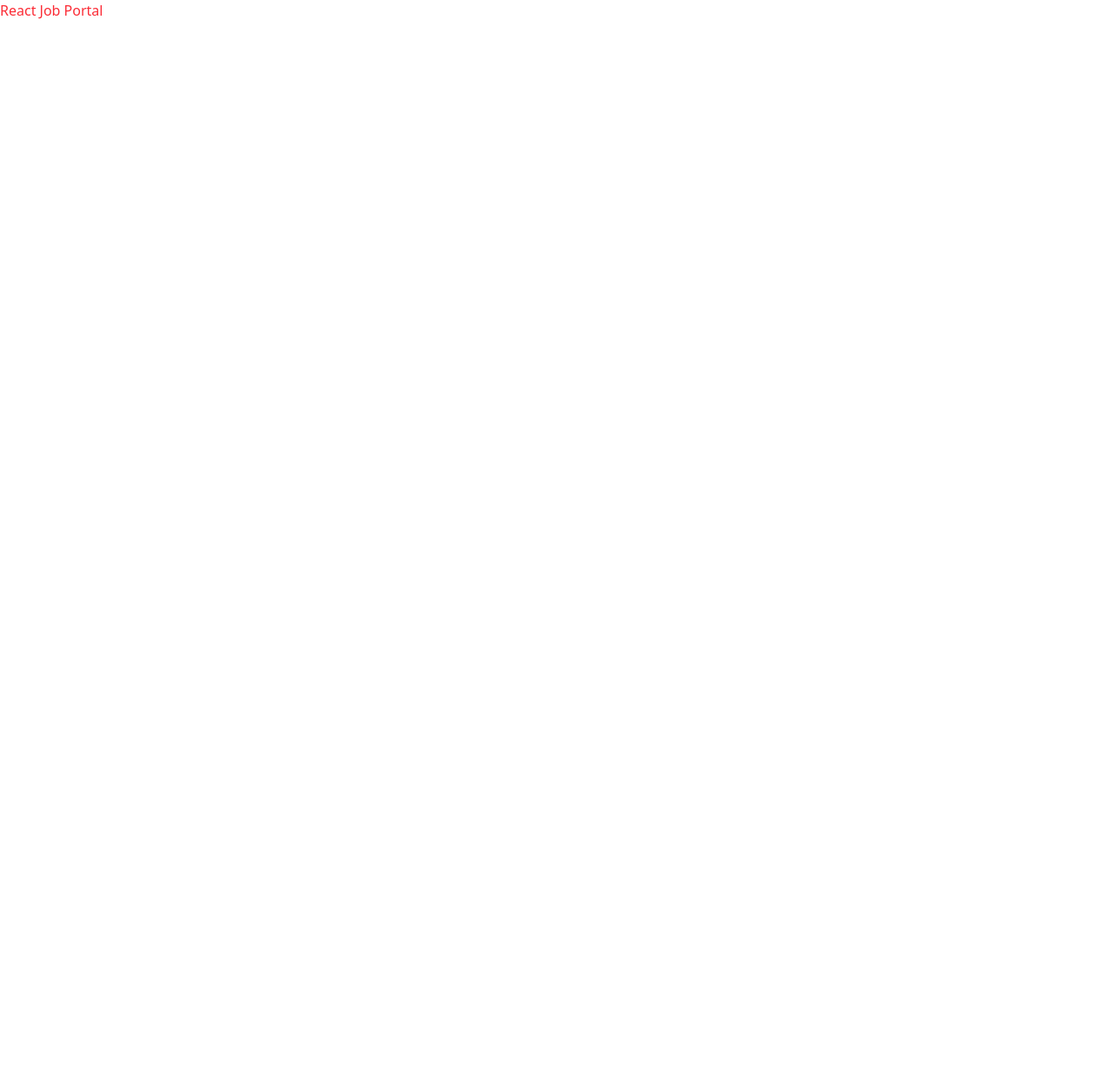
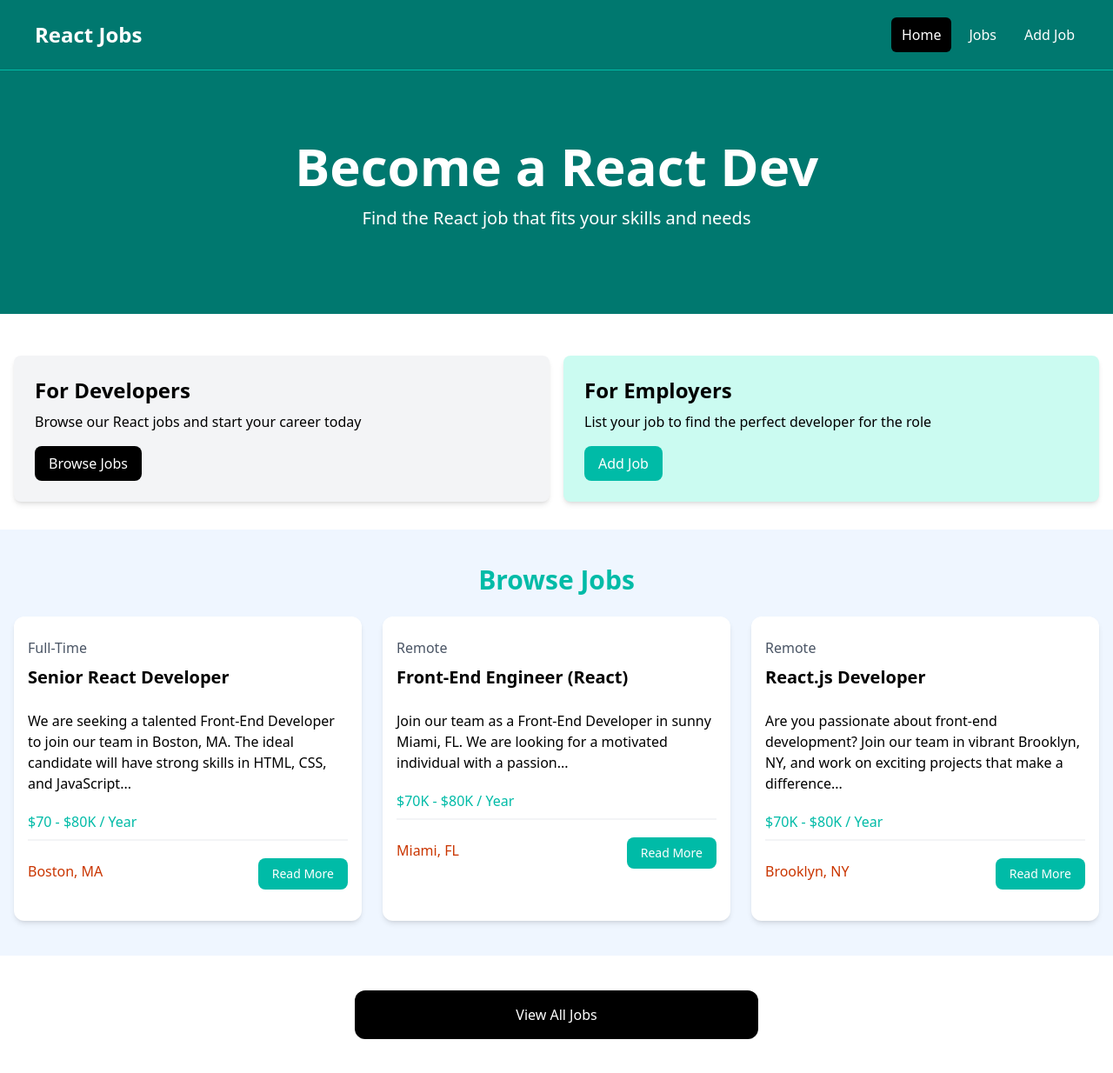
Before and after one commit to AmaduKamara/job-portal, a React (Vite) app: page / in a window 1280 px wide. Shown: the whole page at 87% size. Before the commit the page ends 800 px from the top, so only its background shows below. Built offline with nearby package versions, Linux system fonts and the light colour scheme.

Commit message:
Add template code for the landing page

```diff
--- a/src/App.jsx
+++ b/src/App.jsx
@@ -1,9 +1,214 @@
-function App() {
+import React from "react";
+
+const App = () => {
   return (
     <main>
-      <h1 className="text-red-500">React Job Portal</h1>
+      <nav className='bg-teal-700 border-b border-teal-500 sticky top-0'>
+        <div className='container mx-auto px-2 sm:px-6 lg:px-8'>
+          <div className='flex h-20 items-center justify-between'>
+            <div className='flex flex-1 items-center justify-center md:items-stretch md:justify-start'>
+              {/* <!-- Logo --> */}
+              <a
+                className='flex flex-shrink-0 items-center mr-4'
+                href='/index.html'
+              >
+                <span className='hidden md:block text-white text-2xl font-bold ml-2'>
+                  React Jobs
+                </span>
+              </a>
+              <div className='md:ml-auto'>
+                <div className='flex space-x-2'>
+                  <a
+                    href='/index.html'
+                    className='text-white bg-black hover:bg-gray-900 hover:text-white rounded-md px-3 py-2'
+                  >
+                    Home
+                  </a>
+                  <a
+                    href='/jobs.html'
+                    className='text-white hover:bg-gray-900 hover:text-white rounded-md px-3 py-2'
+                  >
+                    Jobs
+                  </a>
+                  <a
+                    href='/add-job.html'
+                    className='text-white hover:bg-gray-900 hover:text-white rounded-md px-3 py-2'
+                  >
+                    Add Job
+                  </a>
+                </div>
+              </div>
+            </div>
+          </div>
+        </div>
+      </nav>
+
+      {/* <!-- Hero --> */}
+      <section className='bg-teal-700 py-20 mb-4'>
+        <div className='max-w-7xl mx-auto px-4 sm:px-6 lg:px-8 flex flex-col items-center'>
+          <div className='text-center'>
+            <h1 className='text-4xl font-extrabold text-white sm:text-5xl md:text-6xl'>
+              Become a React Dev
+            </h1>
+            <p className='my-4 text-xl text-white'>
+              Find the React job that fits your skills and needs
+            </p>
+          </div>
+        </div>
+      </section>
+
+      {/* <!-- Developers and Employers --> */}
+      <section className='py-4'>
+        <div className='container-xl lg:container m-auto'>
+          <div className='grid grid-cols-1 md:grid-cols-2 gap-4 p-4 rounded-lg'>
+            <div className='bg-gray-100 p-6 rounded-lg shadow-md'>
+              <h2 className='text-2xl font-bold'>For Developers</h2>
+              <p className='mt-2 mb-4'>
+                Browse our React jobs and start your career today
+              </p>
+              <a
+                href='/jobs.html'
+                className='inline-block bg-black text-white rounded-lg px-4 py-2 hover:bg-gray-700'
+              >
+                Browse Jobs
+              </a>
+            </div>
+            <div className='bg-teal-100 p-6 rounded-lg shadow-md'>
+              <h2 className='text-2xl font-bold'>For Employers</h2>
+              <p className='mt-2 mb-4'>
+                List your job to find the perfect developer for the role
+              </p>
+              <a
+                href='/add-job.html'
+                className='inline-block bg-teal-500 text-white rounded-lg px-4 py-2 hover:bg-teal-600'
+              >
+                Add Job
+              </a>
+            </div>
+          </div>
+        </div>
+      </section>
+
+      {/* <!-- Browse Jobs --> */}
+      <section className='bg-blue-50 px-4 py-10'>
+        <div className='container-xl lg:container m-auto'>
+          <h2 className='text-3xl font-bold text-teal-500 mb-6 text-center'>
+            Browse Jobs
+          </h2>
+          <div className='grid grid-cols-1 md:grid-cols-3 gap-6'>
+            {/* <!-- Job Listing 1 --> */}
+            <div className='bg-white rounded-xl shadow-md relative'>
+              <div className='p-4'>
+                <div className='mb-6'>
+                  <div className='text-gray-600 my-2'>Full-Time</div>
+                  <h3 className='text-xl font-bold'>Senior React Developer</h3>
+                </div>
+
+                <div className='mb-5'>
+                  We are seeking a talented Front-End Developer to join our team
+                  in Boston, MA. The ideal candidate will have strong skills in
+                  HTML, CSS, and JavaScript...
+                </div>
+
+                <h3 className='text-teal-500 mb-2'>$70 - $80K / Year</h3>
+
+                <div className='border border-gray-100 mb-5'></div>
+
+                <div className='flex flex-col lg:flex-row justify-between mb-4'>
+                  <div className='text-orange-700 mb-3'>
+                    <i className='fa-solid fa-location-dot text-lg'></i>
+                    Boston, MA
+                  </div>
+                  <a
+                    href='job.html'
+                    className='h-[36px] bg-teal-500 hover:bg-teal-600 text-white px-4 py-2 rounded-lg text-center text-sm'
+                  >
+                    Read More
+                  </a>
+                </div>
+              </div>
+            </div>
+
+            {/* <!-- Job Listing 2 --> */}
+            <div className='bg-white rounded-xl shadow-md relative'>
+              <div className='p-4'>
+                <div className='mb-6'>
+                  <div className='text-gray-600 my-2'>Remote</div>
+                  <h3 className='text-xl font-bold'>
+                    Front-End Engineer (React)
+                  </h3>
+                </div>
+
+                <div className='mb-5'>
+                  Join our team as a Front-End Developer in sunny Miami, FL. We
+                  are looking for a motivated individual with a passion...
+                </div>
+
+                <h3 className='text-teal-500 mb-2'>$70K - $80K / Year</h3>
+
+                <div className='border border-gray-100 mb-5'></div>
+
+                <div className='flex flex-col lg:flex-row justify-between mb-4'>
+                  <div className='text-orange-700 mb-3'>
+                    <i className='fa-solid fa-location-dot text-lg'></i>
+                    Miami, FL
+                  </div>
+                  <a
+                    href='job.html'
+                    className='h-[36px] bg-teal-500 hover:bg-teal-600 text-white px-4 py-2 rounded-lg text-center text-sm'
+                  >
+                    Read More
+                  </a>
+                </div>
+              </div>
+            </div>
+
+            {/* <!-- Job Listing 3 --> */}
+            <div className='bg-white rounded-xl shadow-md relative'>
+              <div className='p-4'>
+                <div className='mb-6'>
+                  <div className='text-gray-600 my-2'>Remote</div>
+                  <h3 className='text-xl font-bold'>React.js Developer</h3>
+                </div>
+
+                <div className='mb-5'>
+                  Are you passionate about front-end development? Join our team
+                  in vibrant Brooklyn, NY, and work on exciting projects that
+                  make a difference...
+                </div>
+
+                <h3 className='text-teal-500 mb-2'>$70K - $80K / Year</h3>
+
+                <div className='border border-gray-100 mb-5'></div>
+
+                <div className='flex flex-col lg:flex-row justify-between mb-4'>
+                  <div className='text-orange-700 mb-3'>
+                    <i className='fa-solid fa-location-dot text-lg'></i>
+                    Brooklyn, NY
+                  </div>
+                  <a
+                    href='job.html'
+                    className='h-[36px] bg-teal-500 hover:bg-teal-600 text-white px-4 py-2 rounded-lg text-center text-sm'
+                  >
+                    Read More
+                  </a>
+                </div>
+              </div>
+            </div>
+          </div>
+        </div>
+      </section>
+
+      <section className='m-auto max-w-lg my-10 px-6'>
+        <a
+          href='jobs.html'
+          className='block bg-black text-white text-center py-4 px-6 rounded-xl hover:bg-gray-700'
+        >
+          View All Jobs
+        </a>
+      </section>
     </main>
   );
-}
+};
 
 export default App;
```
